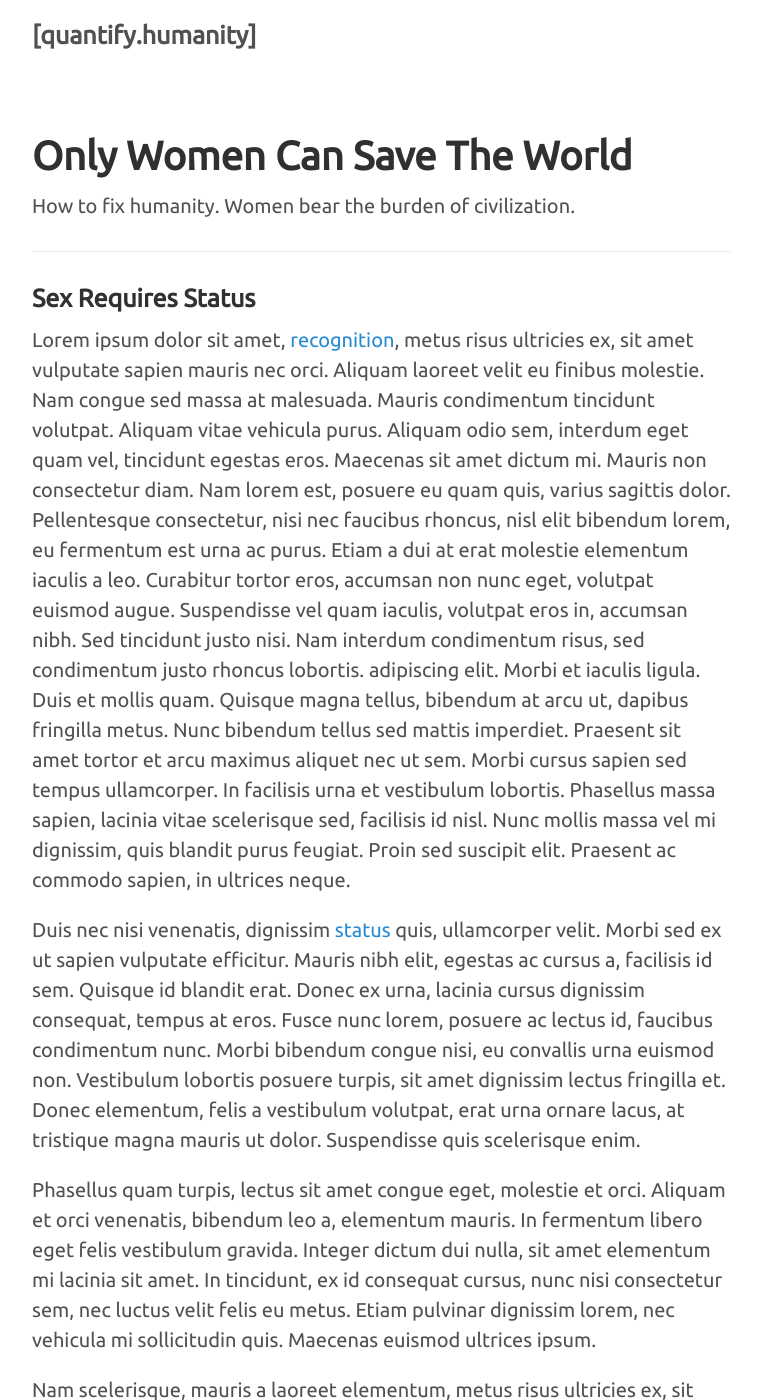
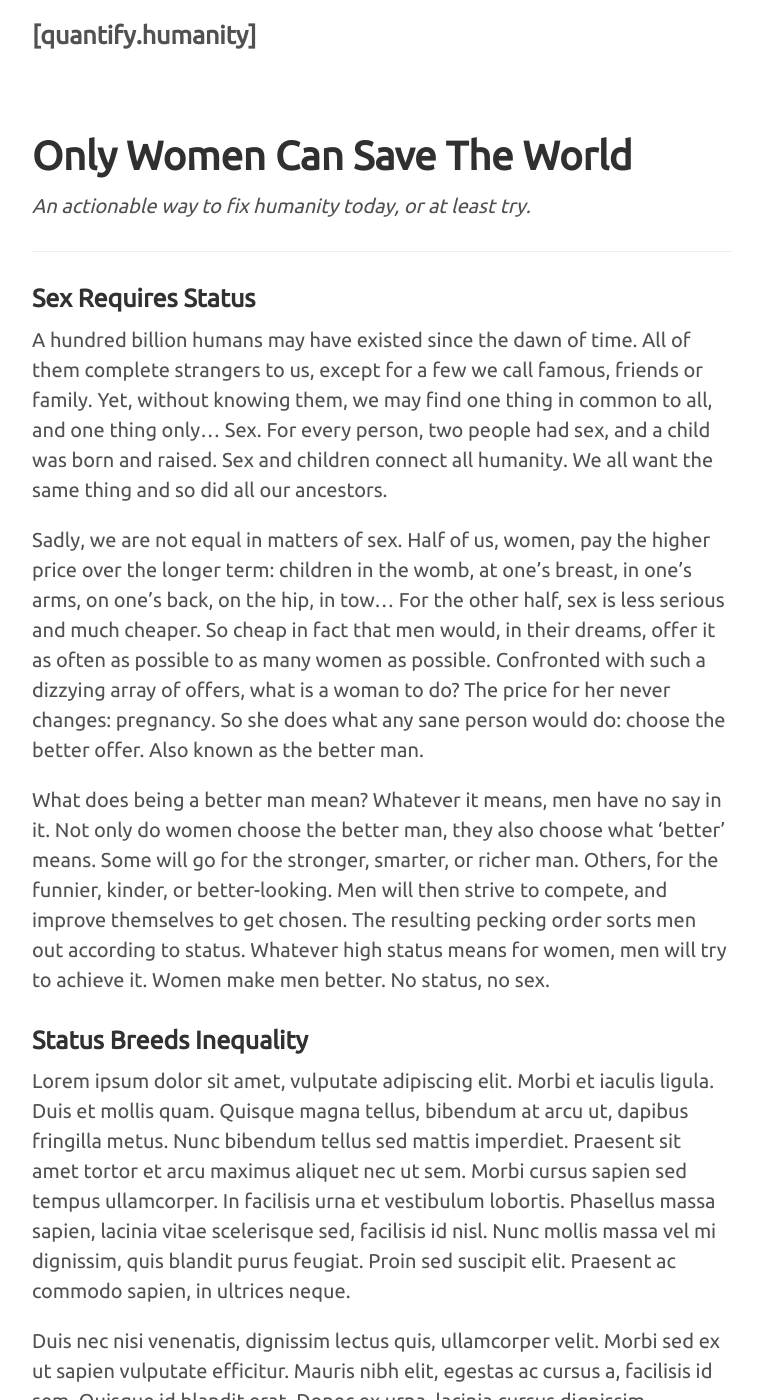
Before and after one commit to yelongren/yelongren.github.io, a Jekyll site: the page built from _posts/2020-03-01-only-women-can-save-the-world.md, in a window 1280 px wide and 1400 px high. Shown: the whole window, without its empty margins (258-1019 px from the left). Built offline with Jekyll 4.4.1, drawn with Linux system fonts in a browser that asks for light colours; some of the changed text lies outside the part shown.

Commit message:
Wrote Sex Requires Status.

```diff
--- a/_posts/2020-03-01-only-women-can-save-the-world.md
+++ b/_posts/2020-03-01-only-women-can-save-the-world.md
@@ -3,24 +3,17 @@ layout: post
 title: Only Women Can Save The World
 ---
 
-How to fix humanity. Women bear the burden of civilization.
+*An actionable way to fix humanity today, or at least try.*
 
 -----
 
 ### Sex Requires Status
 
-Lorem ipsum dolor sit amet, [recognition]({% post_url 2020-03-02-recognition %}), metus risus ultricies ex, sit amet vulputate sapien mauris nec orci. Aliquam laoreet velit eu finibus molestie. Nam congue sed massa at malesuada. Mauris condimentum tincidunt volutpat. Aliquam vitae vehicula purus. Aliquam odio sem, interdum eget quam vel, tincidunt egestas eros. Maecenas sit amet dictum mi. Mauris non consectetur diam. Nam lorem est, posuere eu quam quis, varius sagittis dolor. Pellentesque consectetur, nisi nec faucibus rhoncus, nisl elit bibendum lorem, eu fermentum est urna ac purus. Etiam a dui at erat molestie elementum iaculis a leo. Curabitur tortor eros, accumsan non nunc eget, volutpat euismod augue. Suspendisse vel quam iaculis, volutpat eros in, accumsan nibh. Sed tincidunt justo nisi. Nam interdum condimentum risus, sed condimentum justo rhoncus lobortis.
- adipiscing elit. Morbi et iaculis ligula. Duis et mollis quam. Quisque magna tellus, bibendum at arcu ut, dapibus fringilla metus. Nunc bibendum tellus sed mattis imperdiet. Praesent sit amet tortor et arcu maximus aliquet nec ut sem. Morbi cursus sapien sed tempus ullamcorper. In facilisis urna et vestibulum lobortis. Phasellus massa sapien, lacinia vitae scelerisque sed, facilisis id nisl. Nunc mollis massa vel mi dignissim, quis blandit purus feugiat. Proin sed suscipit elit. Praesent ac commodo sapien, in ultrices neque.
+A hundred billion humans may have existed since the dawn of time. All of them complete strangers to us, except for a few we call famous, friends or family. Yet, without knowing them, we may find one thing in common to all, and one thing only… Sex. For every person, two people had sex, and a child was born and raised. Sex and children connect all humanity. We all want the same thing and so did all our ancestors.
 
-Duis nec nisi venenatis, dignissim [status]({% post_url 2020-03-03-status %}) quis, ullamcorper velit. Morbi sed ex ut sapien vulputate efficitur. Mauris nibh elit, egestas ac cursus a, facilisis id sem. Quisque id blandit erat. Donec ex urna, lacinia cursus dignissim consequat, tempus at eros. Fusce nunc lorem, posuere ac lectus id, faucibus condimentum nunc. Morbi bibendum congue nisi, eu convallis urna euismod non. Vestibulum lobortis posuere turpis, sit amet dignissim lectus fringilla et. Donec elementum, felis a vestibulum volutpat, erat urna ornare lacus, at tristique magna mauris ut dolor. Suspendisse quis scelerisque enim.
+Sadly, we are not equal in matters of sex. Half of us, women, pay the higher price over the longer term: children in the womb, at one’s breast, in one’s arms, on one’s back, on the hip, in tow... For the other half, sex is less serious and much cheaper. So cheap in fact that men would, in their dreams, offer it as often as possible to as many women as possible. Confronted with such a dizzying array of offers, what is a woman to do? The price for her never changes: pregnancy. So she does what any sane person would do: choose the better offer. Also known as the better man.
 
-Phasellus quam turpis, lectus sit amet congue eget, molestie et orci. Aliquam et orci venenatis, bibendum leo a, elementum mauris. In fermentum libero eget felis vestibulum gravida. Integer dictum dui nulla, sit amet elementum mi lacinia sit amet. In tincidunt, ex id consequat cursus, nunc nisi consectetur sem, nec luctus velit felis eu metus. Etiam pulvinar dignissim lorem, nec vehicula mi sollicitudin quis. Maecenas euismod ultrices ipsum.
-
-Nam scelerisque, mauris a laoreet elementum, metus risus ultricies ex, sit amet vulputate sapien mauris nec orci. Aliquam laoreet velit eu finibus molestie. Nam congue sed massa at malesuada. Mauris condimentum tincidunt volutpat. Aliquam vitae vehicula purus. Aliquam odio sem, interdum eget quam vel, tincidunt egestas eros. Maecenas sit amet dictum mi. Mauris non consectetur diam. Nam lorem est, posuere eu quam quis, varius sagittis dolor. Pellentesque consectetur, nisi nec faucibus rhoncus, nisl elit bibendum lorem, eu fermentum est urna ac purus. Etiam a dui at erat molestie elementum iaculis a leo. Curabitur tortor eros, accumsan non nunc eget, volutpat euismod augue. Suspendisse vel quam iaculis, volutpat eros in, accumsan nibh. Sed tincidunt justo nisi. Nam interdum condimentum risus, sed condimentum justo rhoncus lobortis.
-
-Nullam non suscipit mi. Pellentesque quis tellus id nunc cursus mollis. Sed tincidunt, ante vel feugiat vehicula, lacus libero rutrum justo, at bibendum erat nulla non metus. Duis eget finibus justo, quis sagittis orci. In laoreet non sem sed posuere. Cras rhoncus a leo sed semper. Cras metus lectus, tincidunt quis ex eget, tempor auctor purus. Praesent pretium sodales lectus, vitae congue dui blandit volutpat. Morbi blandit porttitor sapien porttitor placerat. Duis id lectus hendrerit, semper metus sodales, venenatis magna. Maecenas id erat odio. Integer ac finibus mi.
-
-Vivamus a ex lorem. Etiam ut nibh interdum, placerat nibh volutpat, aliquet elit. Nulla feugiat augue sit amet massa vehicula, vel iaculis lorem blandit. Morbi dictum tincidunt nulla id sagittis. Sed at orci sed risus posuere sagittis eu sit amet velit. Aenean sed feugiat turpis, sit.
+What does being a better man mean? Whatever it means, men have no say in it. Not only do women choose the better man, they also choose what ‘better’ means. Some will go for the stronger, smarter, or richer man. Others, for the funnier, kinder, or better-looking. Men will then strive to compete, and improve themselves to get chosen. The resulting pecking order sorts men out according to status. Whatever high status means for women, men will try to achieve it. Women make men better. No status, no sex.
 
 ### Status Breeds Inequality
 
```
